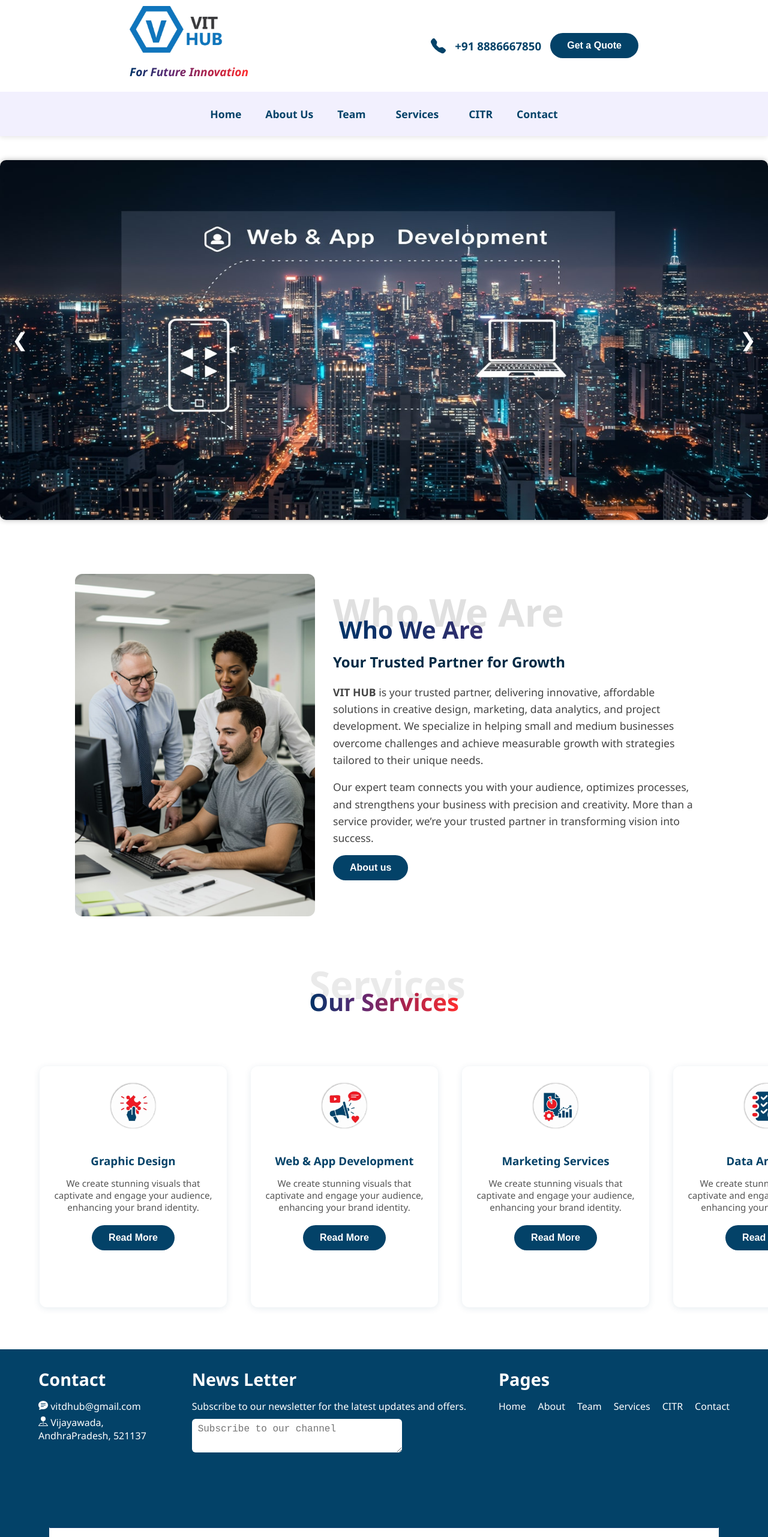
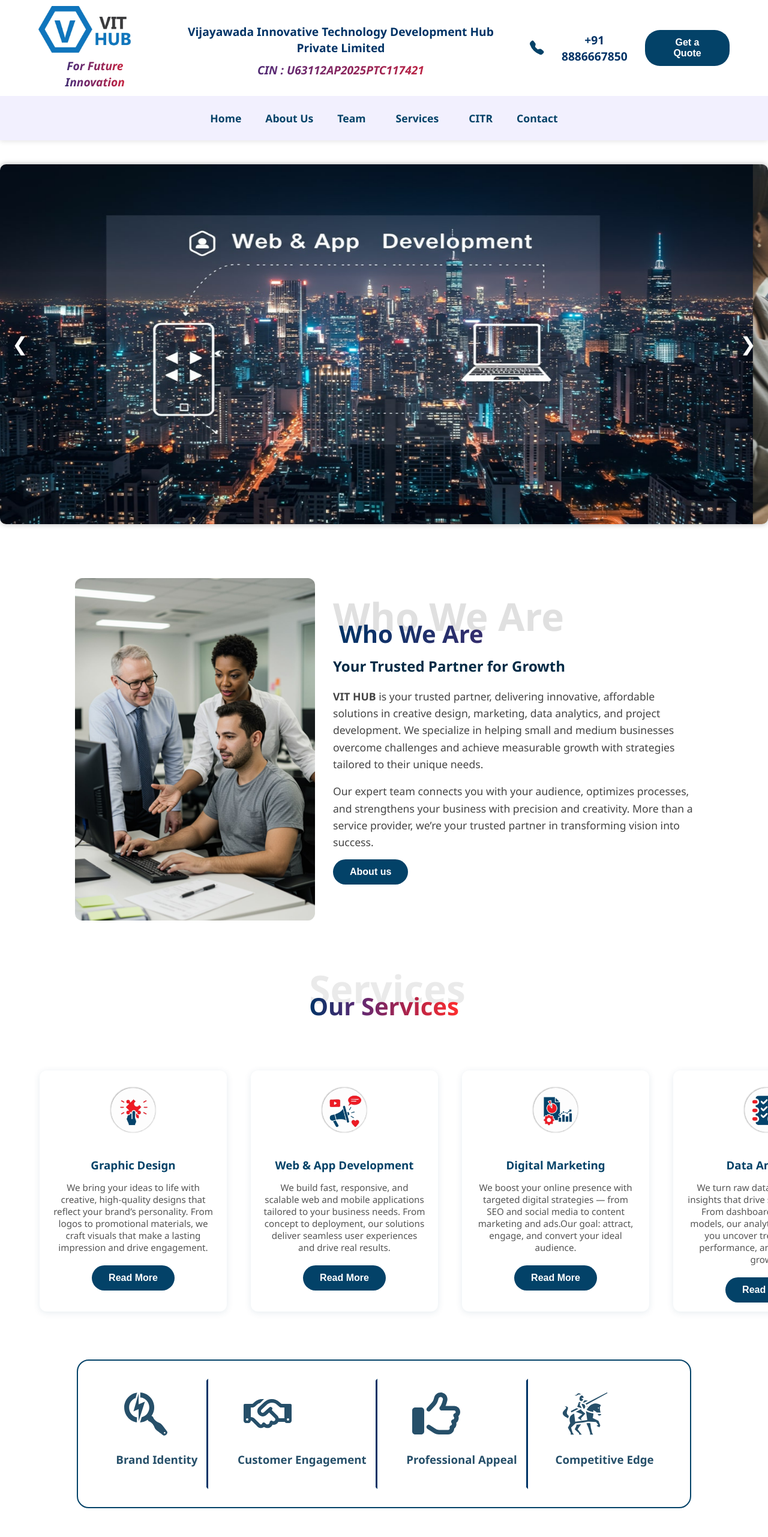
Before and after one commit to hemanthaarya/hedhya, a React (Create React App) app: page / in a window 1280 px wide. Shown: the top 2563 px of the page at 60% size. Built offline with nearby package versions, Linux system fonts and the light colour scheme.

Commit message:
Add files via upload

```diff
--- a/src/Pages/About.jsx
+++ b/src/Pages/About.jsx
@@ -20,6 +20,9 @@ function About() {
     const [menuOpen, setMenuOpen] = useState(false);
 
     const toggleMenu = () => setMenuOpen(!menuOpen);
+    const Subscribe = () => {
+        alert("Subscribed Successfully");
+    };
   return (
     <div className="about">
         <header className='header'>
@@ -27,6 +30,10 @@ function About() {
           <div>
             <img src={Logo} alt='logo' className='logo' />
             <h2>For Future Innovation</h2>
+          </div>
+          <div>
+            <h3>Vijayawada Innovative Technology Development Hub Private Limited</h3>
+            <h2>CIN : U63112AP2025PTC117421</h2>
           </div>
           <div className='details'>
             <BsTelephoneFill className='phn'/>
@@ -137,32 +144,32 @@ function About() {
                     <div>
                         <TiGroup className='logo1'/>
                         <h2>Integrity</h2>
-                        <p>We work with honesty and transparency to earn your trust.</p>
+                        <p>Integrity is at the core of everything we do — we believe in doing the right thing, always.</p>
                     </div>
                     <div>
                         <ImPointRight className='logo1'/>
                         <h2>Quality</h2>
-                        <p>We work with honesty and transparency to earn your trust.</p>
+                        <p>We don’t cut corners — we craft every solution with precision, care, and excellence.</p>
                     </div>
                     <div>
                         <MdOutlineWbIncandescent className='logo1'/>
                         <h2>Innovation</h2>
-                        <p>We work with honesty and transparency to earn your trust.</p>
+                        <p>Innovation isn’t just a buzzword for us — it’s how we solve problems, create value, and stay ahead..</p>
                     </div>
                     <div>
                         <PiHandshakeFill className='logo1'/>
                         <h2>Commitment</h2>
-                        <p>We work with honesty and transparency to earn your trust.</p>
+                        <p>We’re not just committed to completing the work — we’re committed to your success.</p>
                     </div>
                     <div>
                         <TbReceiptRupee className='logo1'/>
                         <h2>Cost</h2>
-                        <p>We work with honesty and transparency to earn your trust.</p>
+                        <p>We offer high-quality solutions at prices that make sense — because great work shouldn’t break the bank.</p>
                     </div>
                     <div>
                         <FaPeoplePulling className='logo1'/>
                         <h2>Support</h2>
-                        <p>We work with honesty and transparency to earn your trust.</p>
+                        <p>We don’t just deliver projects — we stand by you with dedicated support at every step.</p>
                     </div>
                 </div>
             </div>
@@ -185,7 +192,8 @@ function About() {
                         <h1>News Letter</h1>
                     </div>
                     <p>Subscribe to our newsletter for the latest updates and offers.</p>
-                <textarea placeholder='Subscribe to our channel' className='input' />
+                    <textarea placeholder='Drop your E-mail id here' className='input' />
+                    <div ><button className='bb' onClick={()=>Subscribe()}>Subscribe</button></div>
                     </div>
 
                 <div className='Pages'>
--- a/src/Pages/CITR.jsx
+++ b/src/Pages/CITR.jsx
@@ -14,6 +14,9 @@ import './Education.css';
 function CITR(){
     const [menuOpen, setMenuOpen] = useState(false);
     const { title } = useParams();
+    const Subscribe = () => {
+        alert("Subscribed Successfully");
+    };
 
     const toggleMenu = () => setMenuOpen(!menuOpen);
 
@@ -30,11 +33,15 @@ function CITR(){
                         <img src={Logo} alt='logo' className='logo' />
                         <h2>For Future Innovation</h2>
                     </div>
+                    <div>
+                        <h3>Vijayawada Innovative Technology Development Hub Private Limited</h3>
+                        <h2>CIN : U63112AP2025PTC117421</h2>
+                    </div>
                     <div className='details'>
                         <BsTelephoneFill className='phn'/>
                         <h3>+91 8886667850</h3>
                         <button className='button'>
-                            <Link to='/contact' className='Link1'>Get a Quote</Link>
+                        <Link to='/contact' className='Link1'>Get a Quote</Link>
                         </button>
                     </div>
                 </div>
@@ -100,7 +107,8 @@ function CITR(){
                         <h1>News Letter</h1>
                     </div>
                     <p>Subscribe to our newsletter for the latest updates and offers.</p>
-                    <textarea placeholder='Subscribe to our channel' className='input' />
+                    <textarea placeholder='Drop your E-mail id here' className='input' />
+                    <div ><button className='bb' onClick={()=>Subscribe()}>Subscribe</button></div>
                     </div>
 
                     <div className='Pages'>
@@ -143,11 +151,15 @@ function CITR(){
                         <img src={Logo} alt='logo' className='logo' />
                         <h2>For Future Innovation</h2>
                     </div>
+                    <div>
+                        <h3>Vijayawada Innovative Technology Development Hub Private Limited</h3>
+                        <h2>CIN : U63112AP2025PTC117421</h2>
+                    </div>
                     <div className='details'>
                         <BsTelephoneFill className='phn'/>
                         <h3>+91 8886667850</h3>
                         <button className='button'>
-                            <Link to='/contact' className='Link1'>Get a Quote</Link>
+                        <Link to='/contact' className='Link1'>Get a Quote</Link>
                         </button>
                     </div>
                 </div>
@@ -245,7 +257,8 @@ function CITR(){
                         <h1>News Letter</h1>
                     </div>
                     <p>Subscribe to our newsletter for the latest updates and offers.</p>
-                    <textarea placeholder='Subscribe to our channel' className='input' />
+                    <textarea placeholder='Drop your E-mail id here' className='input' />
+                    <div ><button className='bb' onClick={()=>Subscribe()}>Subscribe</button></div>
                     </div>
 
                     <div className='Pages'>
--- a/src/Pages/Contact.jsx
+++ b/src/Pages/Contact.jsx
@@ -16,6 +16,9 @@ import emailjs from 'emailjs-com';
 
 function Contact() {
   const [menuOpen, setMenuOpen] = useState(false);
+  const Subscribe = () => {
+        alert("Subscribed Successfully");
+    };
   const form = useRef();
   const SERVICE_ID = 'service_fci52ya';
   const TEMPLATE_ID = 'template_lwfnnme';
@@ -44,6 +47,10 @@ function Contact() {
           <div>
             <img src={Logo} alt='logo' className='logo' />
             <h2>For Future Innovation</h2>
+          </div>
+          <div>
+            <h3>Vijayawada Innovative Technology Development Hub Private Limited</h3>
+            <h2>CIN : U63112AP2025PTC117421</h2>
           </div>
           <div className='details'>
             <BsTelephoneFill className='phn'/>
@@ -118,8 +125,14 @@ function Contact() {
                 <select name='service' className='input' required>
                   <option value='Graphic Designing'>Graphic Designing</option>
                   <option value='Web & App Development'>Web & App Development</option>
-                  <option value='Market Analysis'>Market Analysis</option>
+                  <option value='Digital Marketing'>Market Analysis</option>
                   <option value='Data Analytics'>Data Analytics</option>
+                  <option value='Education & Training'>Education & Training</option>
+                  <option value='Internships'>Internships</option>
+                  <option value='Seminars/Workshops'>Seminars/Workshops</option>
+                  <option value='Research & Development Cell'>Research & Development Cell</option>
+                  <option value='Career Assistance Cell'>Career Assistance Cell</option>
+                  <option value='Career Opportunities Cell'>Career Opportunities Cell</option>
                 </select>
 
                 <textarea name='message' placeholder='Message' className='input' required></textarea>
@@ -144,10 +157,11 @@ function Contact() {
 
           <div className='news_letter'>
             <div className='c_title'>
-              <h1>News Letter</h1>
+                <h1>News Letter</h1>
             </div>
             <p>Subscribe to our newsletter for the latest updates and offers.</p>
-            <textarea placeholder='Subscribe to our channel' className='input' />
+            <textarea placeholder='Drop your E-mail id here' className='input' />
+            <div ><button className='bb' onClick={()=>Subscribe()}>Subscribe</button></div>
           </div>
 
           <div className='Pages'>
--- a/src/Pages/Home.css
+++ b/src/Pages/Home.css
@@ -42,8 +42,15 @@ body,html,.main{
     font-weight: 600;
     font-size: 1.2rem;
     text-align: center;
+    font-style: italic;
+}
+.header h3{
+    margin: 0;
+    color: #003366;
+    font-weight: 600;
+    font-size: 1.2rem;
+    text-align: center;
     padding: 10px 0;
-    font-style: italic;
 }
 .navbar-1{
     display: flex;
@@ -599,7 +606,7 @@ body,html,.main{
   }
 }
 
-@media (max-width: 480px) {
+@media (max-width: 626px) {
   .navbar-1 {
     flex-direction: column;
     gap: 12px;
--- a/src/Pages/HomePage.jsx
+++ b/src/Pages/HomePage.jsx
@@ -11,11 +11,16 @@ import Logo3 from '../Images/s-box3.jpg';
 import Logo4 from '../Images/s-box4.jpg';
 import { Link } from 'react-router-dom';
 import menuData from '../menuData.js';
+import { FaSearchengin,FaRegHandshake,FaRegThumbsUp } from "react-icons/fa6";
+import { GiMountedKnight } from "react-icons/gi";
 
 function Home() {
   const [menuOpen, setMenuOpen] = useState(false);
 
   const toggleMenu = () => setMenuOpen(!menuOpen);
+  const Subscribe = () => {
+        alert("Subscribed Successfully");
+    };
 
   return (
     <div className='main'>
@@ -24,6 +29,10 @@ function Home() {
           <div>
             <img src={Logo} alt='logo' className='logo' />
             <h2>For Future Innovation</h2>
+          </div>
+          <div>
+            <h3>Vijayawada Innovative Technology Development Hub Private Limited</h3>
+            <h2>CIN : U63112AP2025PTC117421</h2>
           </div>
           <div className='details'>
             <BsTelephoneFill className='phn'/>
@@ -107,10 +116,10 @@ function Home() {
           </div>
           <div className='h-box'>
             {[
-              {logo: Logo1, title: "Graphic Design", desc: "We create stunning visuals that captivate and engage your audience, enhancing your brand identity."},
-              {logo: Logo2, title: "Web & App Development", desc: "We create stunning visuals that captivate and engage your audience, enhancing your brand identity."},
-              {logo: Logo3, title: "Marketing Services", desc: "We create stunning visuals that captivate and engage your audience, enhancing your brand identity."},
-              {logo: Logo4, title: "Data Analytics", desc: "We create stunning visuals that captivate and engage your audience, enhancing your brand identity."}
+              {logo: Logo1, title: "Graphic Design", desc: "We bring your ideas to life with creative, high-quality designs that reflect your brand’s personality. From logos to promotional materials, we craft visuals that make a lasting impression and drive engagement."},
+              {logo: Logo2, title: "Web & App Development", desc: "We build fast, responsive, and scalable web and mobile applications tailored to your business needs. From concept to deployment, our solutions deliver seamless user experiences and drive real results."},
+              {logo: Logo3, title: "Digital Marketing", desc: "We boost your online presence with targeted digital strategies — from SEO and social media to content marketing and ads.Our goal: attract, engage, and convert your ideal audience."},
+              {logo: Logo4, title: "Data Analytics", desc: "We turn raw data into actionable insights that drive smarter decisions. From dashboards to predictive models, our analytics solutions help you uncover trends, optimize performance, and fuel business growth."}
             ].map(({logo, title, desc}, i) => (
               <div className='h-box-1' key={i}>
                 <img src={logo} alt={title} className='logo-1' />
@@ -121,6 +130,26 @@ function Home() {
             ))}
           </div>
         </section>
+        <div className='n-cont'>
+          <div className='n-container'>
+              <div>
+                  <FaSearchengin className='IC'/>
+                  <h3>Brand Identity</h3>
+              </div>
+              <div>
+                  <FaRegHandshake className='IC'/>
+                  <h3>Customer Engagement</h3>
+              </div>
+              <div>
+                  <FaRegThumbsUp className='IC'/>
+                  <h3>Professional Appeal</h3>
+              </div>
+              <div style={{border:'none'}}>
+                  <GiMountedKnight className='IC'/>
+                  <h3>Competitive Edge</h3>
+              </div>
+          </div>
+      </div>
       </main>
 
       <footer className='footer'>
@@ -136,12 +165,13 @@ function Home() {
               </div>
 
               <div className='news_letter'>
-              <div className='c_title'>
-                  <h1>News Letter</h1>
-              </div>
-              <p>Subscribe to our newsletter for the latest updates and offers.</p>
-              <textarea placeholder='Subscribe to our channel' className='input' />
-              </div>
+                    <div className='c_title'>
+                        <h1>News Letter</h1>
+                    </div>
+                    <p>Subscribe to our newsletter for the latest updates and offers.</p>
+                    <textarea placeholder='Drop your E-mail id here' className='input' />
+                    <div ><button className='bb' onClick={()=>Subscribe()}>Subscribe</button></div>
+                </div>
 
               <div className='Pages'>
               <div className='c_title'>
--- a/src/Pages/ServiceDetail.jsx
+++ b/src/Pages/ServiceDetail.jsx
@@ -14,7 +14,9 @@ function ServiceDetail() {
   const toggleMenu = () => setMenuOpen(!menuOpen);
   const { service } = useParams();
   const decodedService = decodeURIComponent(service);
-
+  const Subscribe = () => {
+        alert("Subscribed Successfully");
+    };
   let foundService = null;
 
   for (const menu of menuData) {
@@ -39,6 +41,10 @@ function ServiceDetail() {
           <div>
             <img src={Logo} alt='logo' className='logo' />
             <h2>For Future Innovation</h2>
+          </div>
+          <div>
+            <h3>Vijayawada Innovative Technology Development Hub Private Limited</h3>
+            <h2>CIN : U63112AP2025PTC117421</h2>
           </div>
           <div className='details'>
             <BsTelephoneFill className='phn'/>
@@ -119,7 +125,8 @@ function ServiceDetail() {
                     <h1>News Letter</h1>
                 </div>
                 <p>Subscribe to our newsletter for the latest updates and offers.</p>
-                <textarea placeholder='Subscribe to our channel' className='input' />
+                <textarea placeholder='Drop your E-mail id here' className='input' />
+                <div ><button className='bb' onClick={()=>Subscribe()}>Subscribe</button></div>
                 </div>
 
                 <div className='Pages'>
--- a/src/Pages/Services.css
+++ b/src/Pages/Services.css
@@ -90,6 +90,7 @@
 .n-cont{
     display: flex;
     justify-content: center;
+    margin-top: 80px;
 }
 .n-container{
     display: flex;
@@ -134,6 +135,22 @@
     font-size: bold;
     font-weight: 600;
 }
+.bb{
+    background-color: red;
+    color: white;
+    width: 150px;
+    border-radius: 20px;
+    padding: 12px 24px;
+    border: none;
+    cursor: pointer;
+    font-size: bold;
+    font-weight: 600;
+}
+.center-container {
+  display: flex;
+  justify-content: center;
+  align-items: center;
+}
 
 @media(max-width:688px){
     .n-container{
--- a/src/Pages/Services.jsx
+++ b/src/Pages/Services.jsx
@@ -16,15 +16,18 @@ import Img12 from '../Images/img12.jpg';
 import Img13 from '../Images/img13.jpg';
 import Img14 from '../Images/img14.jpg';
 import { useState } from 'react';
-import { FaSearchengin,FaRegHandshake,FaRegThumbsUp } from "react-icons/fa6";
-import { GiMountedKnight } from "react-icons/gi";
 import { Link } from 'react-router-dom';
+import Dropdown from './dropdown';
+import menuData from '../menuData.js';
 
 
 function Services() {
     const [menuOpen, setMenuOpen] = useState(false);
 
     const toggleMenu = () => setMenuOpen(!menuOpen);
+    const Subscribe = () => {
+        alert("Subscribed Successfully");
+    };
   return (
     <div>
         <header className='header'>
@@ -32,6 +35,10 @@ function Services() {
           <div>
             <img src={Logo} alt='logo' className='logo' />
             <h2>For Future Innovation</h2>
+          </div>
+          <div>
+            <h3>Vijayawada Innovative Technology Development Hub Private Limited</h3>
+            <h2>CIN : U63112AP2025PTC117421</h2>
           </div>
           <div className='details'>
             <BsTelephoneFill className='phn'/>
@@ -72,6 +79,7 @@ function Services() {
             <h4>Team</h4>
             <div className='service'>
               <h4><Link to='/services' className='Link'>Services</Link></h4>
+              <Dropdown menuData={menuData}/>
             </div>
             <h4><Link to='/CITR' className='Link'>CITR</Link></h4>
             <h4><Link to='/contact' className='Link'>Contact</Link></h4>
@@ -183,26 +191,6 @@ function Services() {
                     </div>
                 </div>
             </div>
-            <div className='n-cont'>
-                <div className='n-container'>
-                    <div>
-                        <FaSearchengin className='IC'/>
-                        <h3>Brand Identity</h3>
-                    </div>
-                    <div>
-                        <FaRegHandshake className='IC'/>
-                        <h3>Customer Engagement</h3>
-                    </div>
-                    <div>
-                        <FaRegThumbsUp className='IC'/>
-                        <h3>Professional Appeal</h3>
-                    </div>
-                    <div style={{border:'none'}}>
-                        <GiMountedKnight className='IC'/>
-                        <h3>Competitive Edge</h3>
-                    </div>
-                </div>
-            </div>
             <div className='s-quote'>
                 <h1>"Let’s innovate, empower, and succeed—together."</h1>
                 <button><Link to='/contact' className='Link1'>Let's Connect</Link></button>
@@ -225,7 +213,8 @@ function Services() {
                     <h1>News Letter</h1>
                 </div>
                 <p>Subscribe to our newsletter for the latest updates and offers.</p>
-                <textarea placeholder='Subscribe to our channel' className='input' />
+                <textarea placeholder='Drop your E-mail id here' className='input' />
+                <div ><button className='bb' onClick={()=>Subscribe()}>Subscribe</button></div>
                 </div>
 
                 <div className='Pages'>
@@ -251,7 +240,7 @@ function Services() {
                 <a href='https://x.com/VITHUB_PVT_LTD?t=2AOtDnRqkNy5NcwNk6G-kg&s=08' target='_blank' rel="noopener noreferrer"><BsTwitterX className='icon' /></a>
                 <a href='https://www.linkedin.com/in/vijayawada-innovative-technology-development-hub-private-limited-89635536a' target='_blank' rel="noopener noreferrer"><BsLinkedin className='icon' /></a>
                 <a href='https://www.instagram.com/vithub_innovations?utm_source=qr&igsh=NTNza2RubnIyY2Vr' target='_blank' rel="noopener noreferrer"><BsInstagram className='icon' /></a>
-                <a href='t.me/vithubinnovations' target='_blank' rel="noopener noreferrer"><BsTelegram className='icon' /></a>
+                <a href='https://t.me/vithubinnovations' target='_blank' rel="noopener noreferrer"><BsTelegram className='icon' /></a>
                 </div>
             </div>
         </footer>
```
Lines whose indentation alone changed are shown as unchanged.
